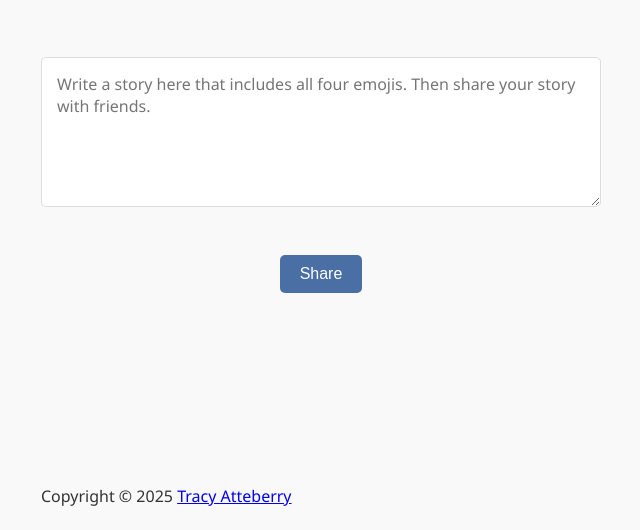
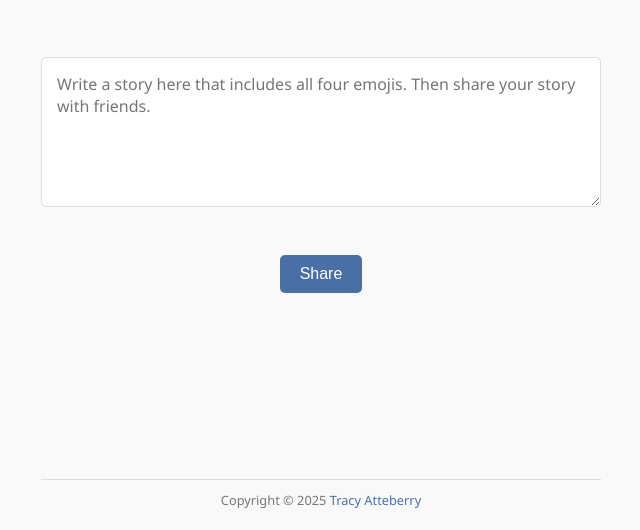
Before and after one commit to grymoire7/stormoji, a plain HTML site: page index.html in a window 1280 px wide. Shown: the part 270-800 px from the top of the page, without its empty margins (319-959 px from the left). Drawn offline with Linux system fonts and the light colour scheme.

Commit message:
Add footer css

```diff
--- a/styles.css
+++ b/styles.css
@@ -143,6 +143,24 @@ button:hover {
     z-index: 100;
 }
 
+.footer {
+    text-align: center;
+    margin-top: 20px;
+    padding-top: 10px;
+    border-top: 1px solid var(--border-color);
+    font-size: 0.8rem;
+    color: #777;
+}
+
+.footer a {
+    color: var(--primary-color);
+    text-decoration: none;
+}
+
+.footer a:hover {
+    text-decoration: underline;
+}
+
 @media (max-width: 600px) {
     .emoji-container {
         font-size: 2.5rem;
```
